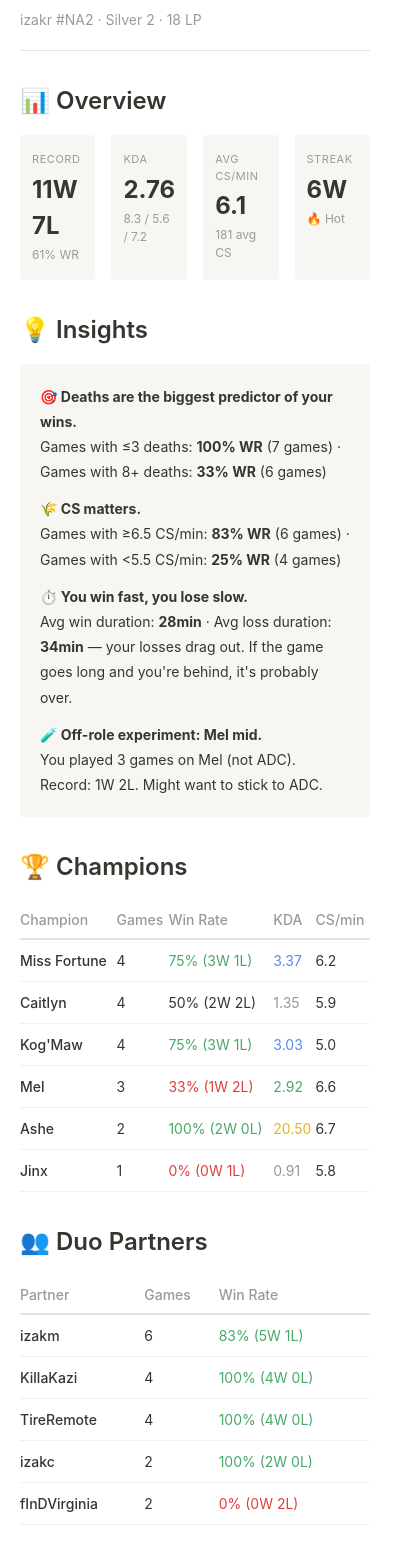
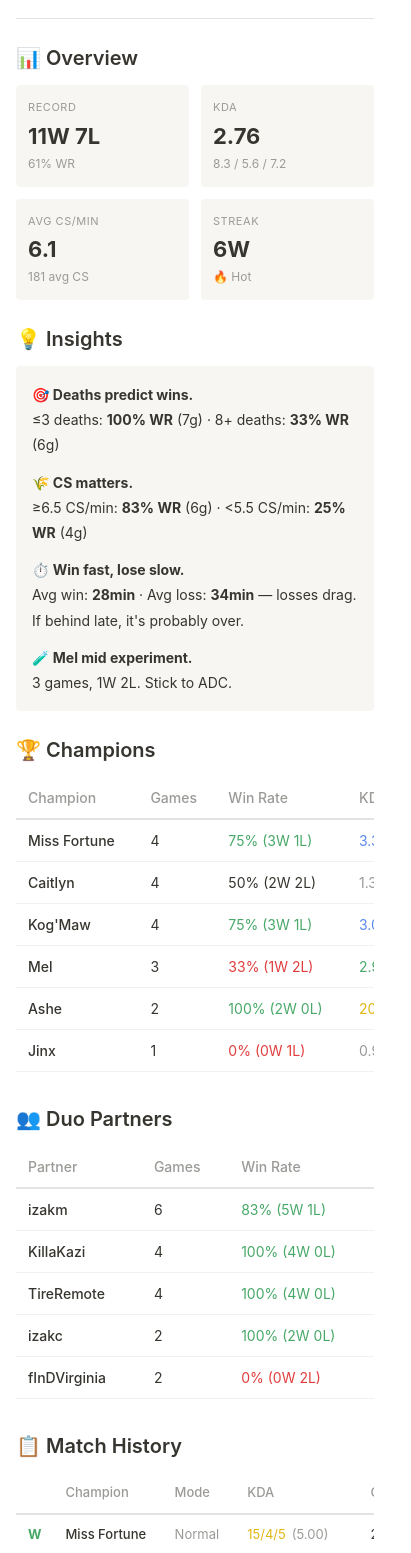
Before and after one commit to rousseaukazi/climb-gg, a Next.js app: page / in a window 390 px wide. Shown: the part 95-1648 px from the top of the page, 411 px wide, since content can reach past the window. Built offline with nearby package versions, Linux system fonts and the light colour scheme.

Commit message:
v3: mobile responsive, horizontal scroll tables, no line wrap, 2-col grid on mobile

```diff
--- a/app/page.tsx
+++ b/app/page.tsx
@@ -21,8 +21,6 @@ const games = gamesData as Game[];
 const realGames = games.filter((g) => g.result !== "Remake");
 const wins = realGames.filter((g) => g.result === "Win");
 const losses = realGames.filter((g) => g.result === "Loss");
-const rankedGames = realGames.filter((g) => g.gameMode === "Ranked Solo");
-const rankedWins = rankedGames.filter((g) => g.result === "Win");
 
 // Champion stats
 const champStats: Record<string, { games: number; wins: number; kills: number; deaths: number; assists: number; cs: number; totalMin: number }> = {};
@@ -98,154 +96,181 @@ function kdaColor(k: number, d: number, a: number) {
   return "#999";
 }
 
+const tableWrap: React.CSSProperties = {
+  overflowX: "auto",
+  WebkitOverflowScrolling: "touch",
+  marginBottom: 32,
+};
+
+const th: React.CSSProperties = {
+  padding: "10px 12px",
+  color: "#9b9a97",
+  fontWeight: 500,
+  whiteSpace: "nowrap",
+  borderBottom: "2px solid #e3e3e1",
+  textAlign: "left",
+};
+
+const td: React.CSSProperties = {
+  padding: "10px 12px",
+  whiteSpace: "nowrap",
+  borderBottom: "1px solid #f0f0ef",
+};
+
 export default function Home() {
   return (
-    <div style={{ maxWidth: 800, margin: "0 auto", padding: "40px 20px", fontFamily: "-apple-system, BlinkMacSystemFont, 'Segoe UI', sans-serif", color: "#37352f", background: "#fff", minHeight: "100vh" }}>
+    <div style={{ maxWidth: 800, margin: "0 auto", padding: "24px 16px", fontFamily: "-apple-system, BlinkMacSystemFont, 'Segoe UI', sans-serif", color: "#37352f", background: "#fff", minHeight: "100vh" }}>
 
       {/* Header */}
-      <div style={{ borderBottom: "1px solid #e3e3e1", paddingBottom: 20, marginBottom: 32 }}>
-        <h1 style={{ fontSize: 40, fontWeight: 700, margin: 0, color: "#37352f" }}>climb.gg</h1>
+      <div style={{ borderBottom: "1px solid #e3e3e1", paddingBottom: 16, marginBottom: 24 }}>
+        <h1 style={{ fontSize: 32, fontWeight: 700, margin: 0, color: "#37352f" }}>climb.gg</h1>
         <p style={{ color: "#9b9a97", fontSize: 14, marginTop: 4 }}>izakr #NA2 · Silver 2 · 18 LP</p>
       </div>
 
       {/* Overview */}
-      <h2 style={{ fontSize: 24, fontWeight: 600, marginBottom: 16, color: "#37352f" }}>📊 Overview</h2>
-      <div style={{ display: "grid", gridTemplateColumns: "repeat(4, 1fr)", gap: 16, marginBottom: 32 }}>
+      <h2 style={{ fontSize: 20, fontWeight: 600, marginBottom: 12, color: "#37352f" }}>📊 Overview</h2>
+      <div style={{ display: "grid", gridTemplateColumns: "repeat(2, 1fr)", gap: 12, marginBottom: 24 }}>
         {[
           { label: "Record", value: `${wins.length}W ${losses.length}L`, sub: `${(wins.length / realGames.length * 100).toFixed(0)}% WR` },
           { label: "KDA", value: overallKDA, sub: `${avgKills.toFixed(1)} / ${avgDeaths.toFixed(1)} / ${avgAssists.toFixed(1)}` },
           { label: "Avg CS/min", value: (realGames.reduce((a, g) => a + g.csPerMin, 0) / realGames.length).toFixed(1), sub: `${(realGames.reduce((a, g) => a + g.cs, 0) / realGames.length).toFixed(0)} avg CS` },
           { label: "Streak", value: `${currentStreak}${streakType === "Win" ? "W" : "L"}`, sub: streakType === "Win" ? "🔥 Hot" : "❄️ Cold" },
         ].map((stat, i) => (
-          <div key={i} style={{ background: "#f7f6f3", borderRadius: 4, padding: "16px 12px" }}>
+          <div key={i} style={{ background: "#f7f6f3", borderRadius: 4, padding: "14px 12px" }}>
             <div style={{ fontSize: 11, color: "#9b9a97", textTransform: "uppercase", letterSpacing: "0.05em" }}>{stat.label}</div>
-            <div style={{ fontSize: 24, fontWeight: 700, marginTop: 4 }}>{stat.value}</div>
+            <div style={{ fontSize: 22, fontWeight: 700, marginTop: 4 }}>{stat.value}</div>
             <div style={{ fontSize: 12, color: "#9b9a97", marginTop: 2 }}>{stat.sub}</div>
           </div>
         ))}
       </div>
 
       {/* Insights */}
-      <h2 style={{ fontSize: 24, fontWeight: 600, marginBottom: 16, color: "#37352f" }}>💡 Insights</h2>
-      <div style={{ background: "#f7f6f3", borderRadius: 4, padding: 20, marginBottom: 32, fontSize: 14, lineHeight: 1.8 }}>
+      <h2 style={{ fontSize: 20, fontWeight: 600, marginBottom: 12, color: "#37352f" }}>💡 Insights</h2>
+      <div style={{ background: "#f7f6f3", borderRadius: 4, padding: "16px", marginBottom: 24, fontSize: 14, lineHeight: 1.8 }}>
         <div style={{ marginBottom: 12 }}>
-          <strong>🎯 Deaths are the biggest predictor of your wins.</strong><br/>
-          Games with ≤3 deaths: <strong>{lowDeathWR}% WR</strong> ({lowDeathGames.length} games) · Games with 8+ deaths: <strong>{highDeathWR}% WR</strong> ({highDeathGames.length} games)
+          <strong>🎯 Deaths predict wins.</strong><br/>
+          ≤3 deaths: <strong>{lowDeathWR}% WR</strong> ({lowDeathGames.length}g) · 8+ deaths: <strong>{highDeathWR}% WR</strong> ({highDeathGames.length}g)
         </div>
         <div style={{ marginBottom: 12 }}>
           <strong>🌾 CS matters.</strong><br/>
-          Games with ≥6.5 CS/min: <strong>{highCSWR}% WR</strong> ({highCSGames.length} games) · Games with &lt;5.5 CS/min: <strong>{lowCSWR}% WR</strong> ({lowCSGames.length} games)
+          ≥6.5 CS/min: <strong>{highCSWR}% WR</strong> ({highCSGames.length}g) · &lt;5.5 CS/min: <strong>{lowCSWR}% WR</strong> ({lowCSGames.length}g)
         </div>
         <div style={{ marginBottom: 12 }}>
-          <strong>⏱️ You win fast, you lose slow.</strong><br/>
-          Avg win duration: <strong>{avgWinDuration.toFixed(0)}min</strong> · Avg loss duration: <strong>{avgLossDuration.toFixed(0)}min</strong>
-          {avgLossDuration > avgWinDuration + 3 && <span> — your losses drag out. If the game goes long and you{"'"}re behind, it{"'"}s probably over.</span>}
+          <strong>⏱️ Win fast, lose slow.</strong><br/>
+          Avg win: <strong>{avgWinDuration.toFixed(0)}min</strong> · Avg loss: <strong>{avgLossDuration.toFixed(0)}min</strong>
+          {avgLossDuration > avgWinDuration + 3 && <span> — losses drag. If behind late, it{"'"}s probably over.</span>}
         </div>
         <div>
-          <strong>🧪 Off-role experiment: Mel mid.</strong><br/>
-          You played {champStats["Mel"]?.games || 0} games on Mel (not ADC). Record: {champStats["Mel"]?.wins || 0}W {(champStats["Mel"]?.games || 0) - (champStats["Mel"]?.wins || 0)}L.
-          {champStats["Mel"] && champStats["Mel"].wins / champStats["Mel"].games < 0.5 ? " Might want to stick to ADC." : " Interesting experiment."}
+          <strong>🧪 Mel mid experiment.</strong><br/>
+          {champStats["Mel"]?.games || 0} games, {champStats["Mel"]?.wins || 0}W {(champStats["Mel"]?.games || 0) - (champStats["Mel"]?.wins || 0)}L.
+          {champStats["Mel"] && champStats["Mel"].wins / champStats["Mel"].games < 0.5 ? " Stick to ADC." : ""}
         </div>
       </div>
 
       {/* Champion Stats */}
-      <h2 style={{ fontSize: 24, fontWeight: 600, marginBottom: 16, color: "#37352f" }}>🏆 Champions</h2>
-      <table style={{ width: "100%", borderCollapse: "collapse", marginBottom: 32, fontSize: 14 }}>
+      <h2 style={{ fontSize: 20, fontWeight: 600, marginBottom: 12, color: "#37352f" }}>🏆 Champions</h2>
+      <div style={tableWrap}>
+        <table style={{ width: "100%", borderCollapse: "collapse", fontSize: 14, minWidth: 480 }}>
           <thead>
-          <tr style={{ borderBottom: "2px solid #e3e3e1", textAlign: "left" }}>
-            <th style={{ padding: "8px 0", color: "#9b9a97", fontWeight: 500 }}>Champion</th>
-            <th style={{ padding: "8px 0", color: "#9b9a97", fontWeight: 500 }}>Games</th>
-            <th style={{ padding: "8px 0", color: "#9b9a97", fontWeight: 500 }}>Win Rate</th>
-            <th style={{ padding: "8px 0", color: "#9b9a97", fontWeight: 500 }}>KDA</th>
-            <th style={{ padding: "8px 0", color: "#9b9a97", fontWeight: 500 }}>CS/min</th>
+            <tr>
+              <th style={th}>Champion</th>
+              <th style={th}>Games</th>
+              <th style={th}>Win Rate</th>
+              <th style={th}>KDA</th>
+              <th style={th}>CS/min</th>
             </tr>
           </thead>
           <tbody>
             {Object.entries(champStats)
               .sort((a, b) => b[1].games - a[1].games)
               .map(([champ, s]) => (
-              <tr key={champ} style={{ borderBottom: "1px solid #f0f0ef" }}>
-                <td style={{ padding: "10px 0", fontWeight: 500 }}>{champ}</td>
-                <td style={{ padding: "10px 0" }}>{s.games}</td>
-                <td style={{ padding: "10px 0", color: s.wins / s.games >= 0.6 ? "#48a868" : s.wins / s.games >= 0.5 ? "#37352f" : "#e03e3e" }}>
+                <tr key={champ}>
+                  <td style={{ ...td, fontWeight: 500 }}>{champ}</td>
+                  <td style={td}>{s.games}</td>
+                  <td style={{ ...td, color: s.wins / s.games >= 0.6 ? "#48a868" : s.wins / s.games >= 0.5 ? "#37352f" : "#e03e3e" }}>
                     {(s.wins / s.games * 100).toFixed(0)}% ({s.wins}W {s.games - s.wins}L)
                   </td>
-                <td style={{ padding: "10px 0", color: kdaColor(s.kills, s.deaths, s.assists) }}>
+                  <td style={{ ...td, color: kdaColor(s.kills, s.deaths, s.assists) }}>
                     {kda(s.kills, s.deaths, s.assists)}
                   </td>
-                <td style={{ padding: "10px 0" }}>{(s.cs / s.totalMin).toFixed(1)}</td>
+                  <td style={td}>{(s.cs / s.totalMin).toFixed(1)}</td>
                 </tr>
               ))}
           </tbody>
         </table>
+      </div>
 
       {/* Duo Stats */}
       {Object.keys(duoStats).length > 0 && (
         <>
-          <h2 style={{ fontSize: 24, fontWeight: 600, marginBottom: 16, color: "#37352f" }}>👥 Duo Partners</h2>
-          <table style={{ width: "100%", borderCollapse: "collapse", marginBottom: 32, fontSize: 14 }}>
+          <h2 style={{ fontSize: 20, fontWeight: 600, marginBottom: 12, color: "#37352f" }}>👥 Duo Partners</h2>
+          <div style={tableWrap}>
+            <table style={{ width: "100%", borderCollapse: "collapse", fontSize: 14, minWidth: 360 }}>
               <thead>
-              <tr style={{ borderBottom: "2px solid #e3e3e1", textAlign: "left" }}>
-                <th style={{ padding: "8px 0", color: "#9b9a97", fontWeight: 500 }}>Partner</th>
-                <th style={{ padding: "8px 0", color: "#9b9a97", fontWeight: 500 }}>Games</th>
-                <th style={{ padding: "8px 0", color: "#9b9a97", fontWeight: 500 }}>Win Rate</th>
+                <tr>
+                  <th style={th}>Partner</th>
+                  <th style={th}>Games</th>
+                  <th style={th}>Win Rate</th>
                 </tr>
               </thead>
               <tbody>
                 {Object.entries(duoStats)
                   .sort((a, b) => b[1].games - a[1].games)
                   .map(([name, s]) => (
-                  <tr key={name} style={{ borderBottom: "1px solid #f0f0ef" }}>
-                    <td style={{ padding: "10px 0", fontWeight: 500 }}>{name}</td>
-                    <td style={{ padding: "10px 0" }}>{s.games}</td>
-                    <td style={{ padding: "10px 0", color: s.wins / s.games >= 0.6 ? "#48a868" : s.wins / s.games >= 0.5 ? "#37352f" : "#e03e3e" }}>
+                    <tr key={name}>
+                      <td style={{ ...td, fontWeight: 500 }}>{name}</td>
+                      <td style={td}>{s.games}</td>
+                      <td style={{ ...td, color: s.wins / s.games >= 0.6 ? "#48a868" : s.wins / s.games >= 0.5 ? "#37352f" : "#e03e3e" }}>
                         {(s.wins / s.games * 100).toFixed(0)}% ({s.wins}W {s.games - s.wins}L)
                       </td>
                     </tr>
                   ))}
               </tbody>
             </table>
+          </div>
         </>
       )}
 
       {/* Match History */}
-      <h2 style={{ fontSize: 24, fontWeight: 600, marginBottom: 16, color: "#37352f" }}>📋 Match History</h2>
-      <table style={{ width: "100%", borderCollapse: "collapse", fontSize: 13 }}>
+      <h2 style={{ fontSize: 20, fontWeight: 600, marginBottom: 12, color: "#37352f" }}>📋 Match History</h2>
+      <div style={tableWrap}>
+        <table style={{ width: "100%", borderCollapse: "collapse", fontSize: 13, minWidth: 600 }}>
           <thead>
-          <tr style={{ borderBottom: "2px solid #e3e3e1", textAlign: "left" }}>
-            <th style={{ padding: "8px 4px", color: "#9b9a97", fontWeight: 500 }}></th>
-            <th style={{ padding: "8px 4px", color: "#9b9a97", fontWeight: 500 }}>Champion</th>
-            <th style={{ padding: "8px 4px", color: "#9b9a97", fontWeight: 500 }}>Mode</th>
-            <th style={{ padding: "8px 4px", color: "#9b9a97", fontWeight: 500 }}>KDA</th>
-            <th style={{ padding: "8px 4px", color: "#9b9a97", fontWeight: 500 }}>CS</th>
-            <th style={{ padding: "8px 4px", color: "#9b9a97", fontWeight: 500 }}>Duration</th>
-            <th style={{ padding: "8px 4px", color: "#9b9a97", fontWeight: 500 }}>When</th>
+            <tr>
+              <th style={{ ...th, width: 28 }}></th>
+              <th style={th}>Champion</th>
+              <th style={th}>Mode</th>
+              <th style={th}>KDA</th>
+              <th style={th}>CS</th>
+              <th style={th}>Duration</th>
+              <th style={th}>When</th>
             </tr>
           </thead>
           <tbody>
             {games.map((g, i) => (
-            <tr key={i} style={{ borderBottom: "1px solid #f0f0ef", opacity: g.result === "Remake" ? 0.4 : 1 }}>
-              <td style={{ padding: "8px 4px", fontWeight: 700, color: g.result === "Win" ? "#48a868" : g.result === "Loss" ? "#e03e3e" : "#9b9a97", width: 20 }}>
+              <tr key={i} style={{ opacity: g.result === "Remake" ? 0.4 : 1 }}>
+                <td style={{ ...td, fontWeight: 700, color: g.result === "Win" ? "#48a868" : g.result === "Loss" ? "#e03e3e" : "#9b9a97" }}>
                   {g.result === "Win" ? "W" : g.result === "Loss" ? "L" : "R"}
                 </td>
-              <td style={{ padding: "8px 4px", fontWeight: 500 }}>{g.champion}</td>
-              <td style={{ padding: "8px 4px", color: "#9b9a97" }}>{g.gameMode === "Ranked Solo" ? "Ranked" : "Normal"}</td>
-              <td style={{ padding: "8px 4px" }}>
+                <td style={{ ...td, fontWeight: 500 }}>{g.champion}</td>
+                <td style={{ ...td, color: "#9b9a97" }}>{g.gameMode === "Ranked Solo" ? "Ranked" : "Normal"}</td>
+                <td style={td}>
                   <span style={{ color: kdaColor(g.kills, g.deaths, g.assists) }}>{g.kills}/{g.deaths}/{g.assists}</span>
                   <span style={{ color: "#9b9a97", marginLeft: 6 }}>({kda(g.kills, g.deaths, g.assists)})</span>
                 </td>
-              <td style={{ padding: "8px 4px" }}>
+                <td style={td}>
                   {g.cs} <span style={{ color: "#9b9a97" }}>({g.csPerMin})</span>
                 </td>
-              <td style={{ padding: "8px 4px", color: "#9b9a97" }}>{g.duration}</td>
-              <td style={{ padding: "8px 4px", color: "#9b9a97" }}>{g.timeAgo}</td>
+                <td style={{ ...td, color: "#9b9a97" }}>{g.duration}</td>
+                <td style={{ ...td, color: "#9b9a97" }}>{g.timeAgo}</td>
               </tr>
             ))}
           </tbody>
         </table>
+      </div>
 
       {/* Footer */}
-      <div style={{ marginTop: 48, paddingTop: 16, borderTop: "1px solid #e3e3e1", color: "#9b9a97", fontSize: 12 }}>
+      <div style={{ marginTop: 32, paddingTop: 12, borderTop: "1px solid #e3e3e1", color: "#9b9a97", fontSize: 12 }}>
         climb.gg · built by Roux 🫕 · data from op.gg
       </div>
     </div>
```
Lines whose indentation alone changed are shown as unchanged.
